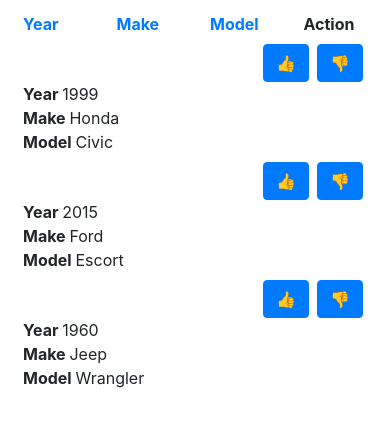
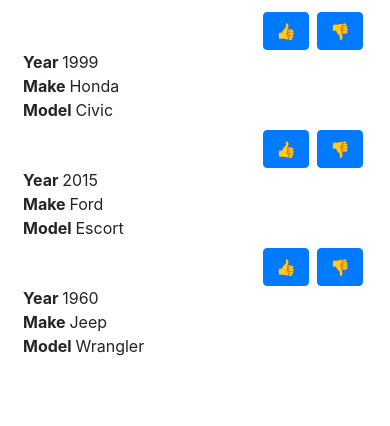
Before and after one commit to ghchfolio/tabledata, an Angular app: page / in a window 390 px wide. Shown: the top 426 px of the page. Built offline with nearby package versions, Linux system fonts and the light colour scheme.

Commit message:
sortable headers now show on desktop only

```diff
--- a/src/app/app.component.html
+++ b/src/app/app.component.html
@@ -2,8 +2,8 @@
 <div class="container p-2">
     <div id="eg2" class="container">
 
-        <!-- headers -->
-        <div class="row py-1">
+        <!-- sortabl headers (desktop) -->
+        <div class="row d-none d-md-flex py-1">
             <div class="col">
                 <a href="javascript:void(0)" class="decoration-none" (click)="sortBy('year')"><b>Year</b></a>
             </div>
```
